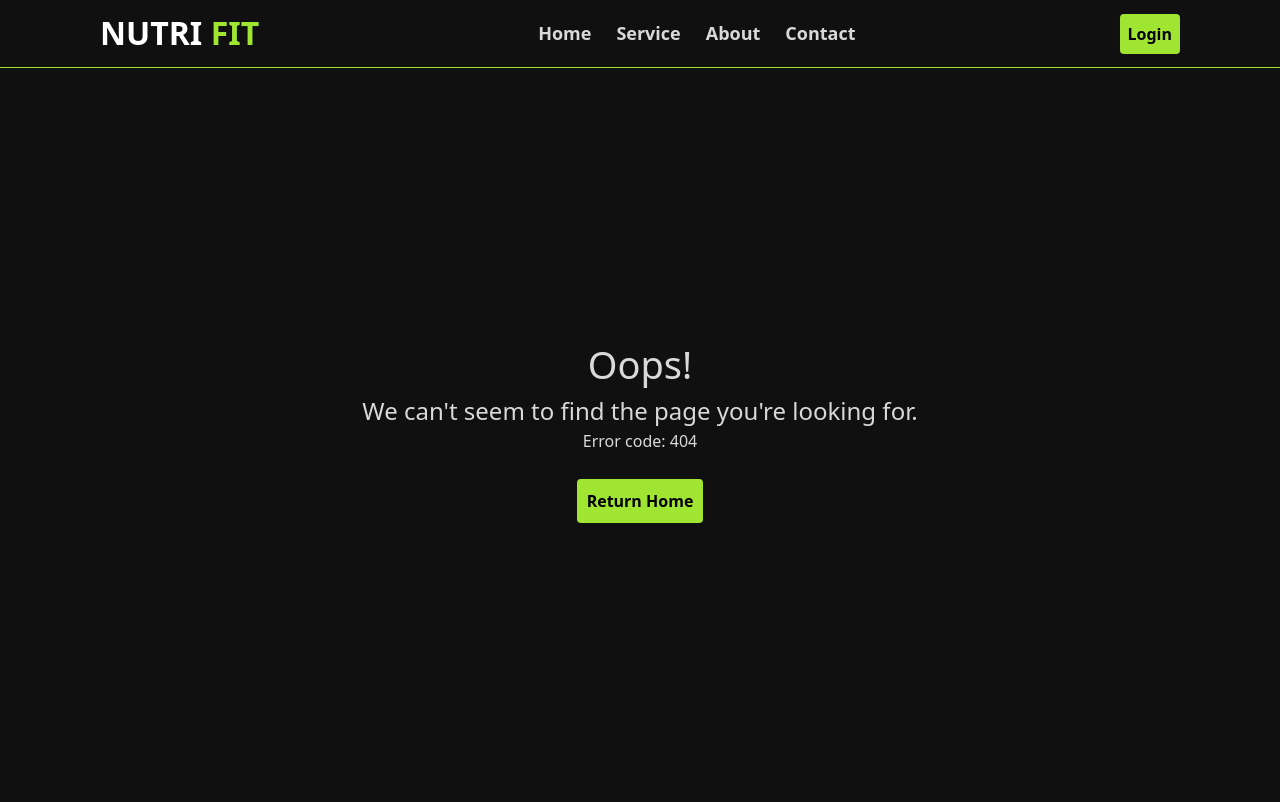
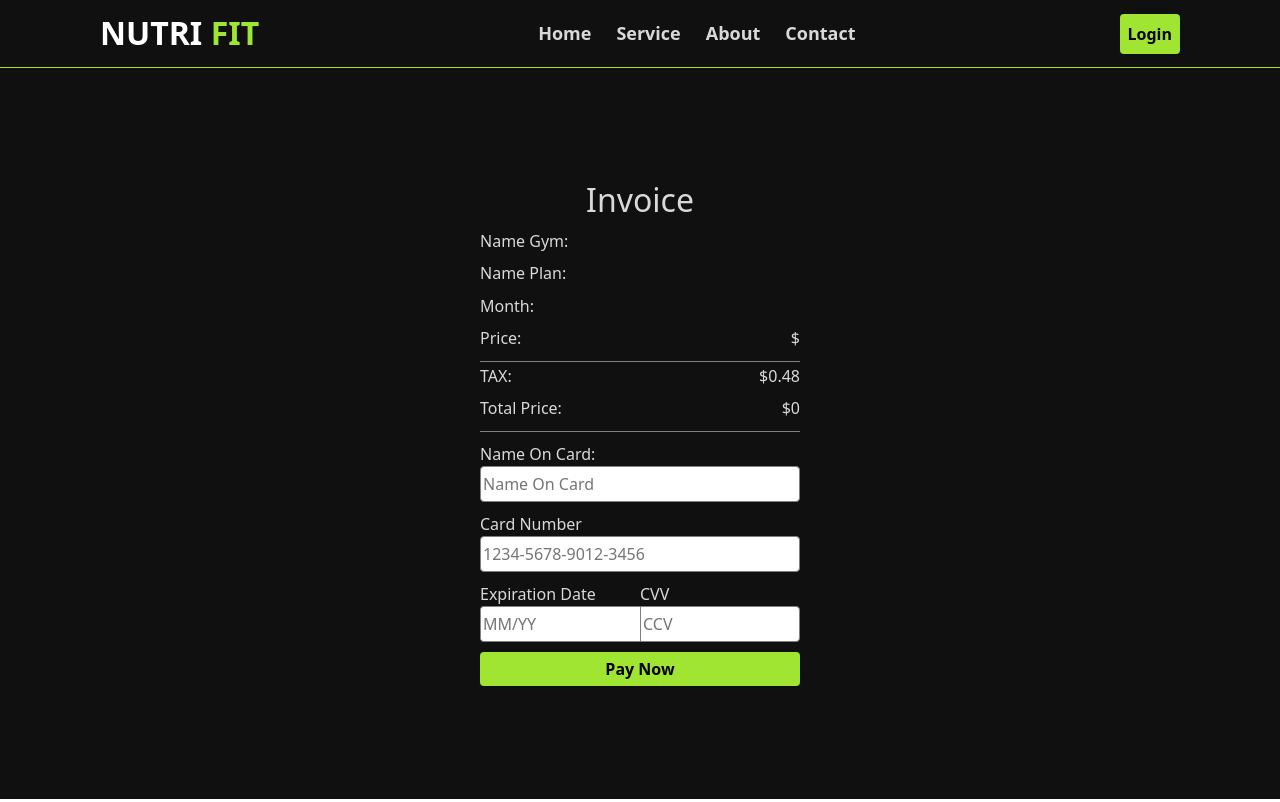
Before and after one commit to usfaql/MERAKI_Academy_Project_5_forked, a React (Create React App) app in the folder frontend/: page /checkout/private/1/1 in a window 1280 px wide. Before the commit this address had no page. Built offline with nearby package versions, Linux system fonts and the light colour scheme; no server answers.

Commit message:
Create Payment Page

```diff
--- a/frontend/src/App.js
+++ b/frontend/src/App.js
@@ -17,7 +17,7 @@ import UserPrivate from "./components/Home/UserPrivate/UserPrivate";
 import GymGroup from "./components/Gym/GymGroup/GymGroup";
 import SettingsGym from "./components/Gym/Settings/Settings";
 import PrivatePlan from "./components/PrivatePlan/PrivatePlan";
-
+import PaymentPrivatePlan from "./components/PaymentPlan/PaymentPrivatePlan";
 
 function App() {
   return (
@@ -40,6 +40,7 @@ function App() {
         <Route path="/gym/:gymid" element={<GymGroup/>}/>
         <Route path="/:gymid/settings" element={<SettingsGym/>}/>
         <Route path="/:coachid/private/plan" element={<PrivatePlan/>}/>
+        <Route path="/checkout/private/:coachid/:planid" element={<PaymentPrivatePlan/>}/>
       </Routes>
     </div>
   );
--- /dev/null
+++ b/frontend/src/components/PaymentPlan/PaymentPrivatePlan.js
@@ -0,0 +1,108 @@
+import React, { useEffect, useState } from 'react'
+import './style.css'
+import { useNavigate, useParams } from 'react-router-dom'
+import axios from 'axios';
+import { useSelector } from 'react-redux';
+const PaymentPrivatePlan = () => {
+    const navigate = useNavigate();
+    const {coachid, planid} = useParams();
+    const [numberCard, setNumberCard] = useState(null);
+    const [nameOnCard, setNameOnCard] = useState(null);
+    const [expirationDate, setExpirationDate] = useState(null);
+    const [cVV, setCVV] = useState(null);
+    const [dataPlanForInvoice, setDataPlanForInvoice] = useState(null);
+    const [totalPrice, setTotalPrice] = useState(0);
+    const state = useSelector((state)=>{
+        return{
+        userId : state.auth.userId,
+        token : state.auth.token
+        }
+      })
+    const config = {
+        headers: { Authorization: `Bearer ${state.token}` }
+    }
+    useEffect(()=>{
+        axios.get(`http://localhost:5000/coachs/plans/plan/${planid}`, config).then((result) => {
+            console.log(result.data.plan);
+            setDataPlanForInvoice(result.data.plan);
+            setTotalPrice(Number(result.data.plan.price)+0.48)
+        }).catch((err) => {
+            console.log(err);
+        });
+
+    },[])
+    const handlePay = ()=>{
+        if(numberCard && nameOnCard && expirationDate && cVV){
+            console.log("Success");
+            navigate(`/user/private`);
+        }else{
+            console.log("please fill data");
+        }
+    }
+      return (
+        <div className='contener-payment'>
+            <div className='invoice'>
+                <h2 style={{textAlign:"center"}}>Invoice</h2>
+                <div className='inv'>
+                <h6>Name Gym:</h6>
+                <h6>{dataPlanForInvoice && dataPlanForInvoice.name}</h6>
+                </div>
+                <div className='inv'>
+                    <h6>Name Plan:</h6>
+                <h6>{dataPlanForInvoice && dataPlanForInvoice.name_plan}</h6></div>
+                <div className='inv'>
+                    <h6>Month:</h6>
+                    <h6>{dataPlanForInvoice && dataPlanForInvoice.numofmonth_plan}</h6>
+                </div>
+                <div className='inv'>
+                    <h6>Price:</h6>
+                    <h6>${dataPlanForInvoice && dataPlanForInvoice.price_plan}</h6>
+                </div>
+                <div style={{borderBottom:"1px solid gray"}}></div>
+                <div className='inv'>
+                    <h6>TAX:</h6>
+                    <h6>$0.48</h6>
+                </div>
+                <div className='inv'>
+                    <h6>Total Price:</h6>
+                    <h6>${totalPrice}</h6>
+                </div>
+                <div style={{borderBottom:"1px solid gray"}}></div>
+            </div>
+            <div className='form-pay'>
+                <div style={{width:"50%"}}>
+                    <p className='text-card'>Name On Card:</p>
+                    <input className='input-card' type='text' placeholder='Name On Card' onChange={(e)=>{
+                        setNameOnCard(e.target.value);
+                    }}/>
+                </div>
+                <div style={{width:"50%"}}>
+                    <p className='text-card'>Card Number</p>
+                    <input className='input-card' type='number' placeholder='1234-5678-9012-3456' onChange={(e)=>{
+                        setNumberCard(e.target.value);
+                    }}/>
+                </div>
+
+
+                <div style={{display:"flex", width:"50%", justifyContent:"space-between"}}>
+                <div style={{width:"50%"}}>
+                    <p className='text'>Expiration Date</p>
+                    <input className='c' placeholder='MM/YY'  onChange={(e)=>{
+                        setExpirationDate(e.target.value);
+                    }}/>
+                </div>
+
+                <div style={{width:"50%"}}>
+                    <p className='text'>CVV</p>
+                    <input className='d' type='number' placeholder='CCV' onChange={(e)=>{
+                        setCVV(e.target.value);
+                    }}/>
+                </div>
+                </div>
+                <button className='pay-btn' onClick={handlePay}>Pay Now</button>
+            </div>
+
+        </div>
+      );
+};
+export default PaymentPrivatePlan
--- a/frontend/src/components/PrivatePlan/PrivatePlan.js
+++ b/frontend/src/components/PrivatePlan/PrivatePlan.js
@@ -80,7 +80,7 @@ const getCoachInfo=()=>{
                </div>
                <div className='select-plan'>
                    <button className='select-btn' onClick={()=>{
-                       navigate(`/checkout/${plan.coach_id}/${plan.id}`)
+                       navigate(`/checkout/private/${plan.coach_id}/${plan.id}`)
                    }}>select Plan</button>
                </div>
            </div>
```
Also changed, not shown: 2 other files (tests, documents, lock files or other folders).
